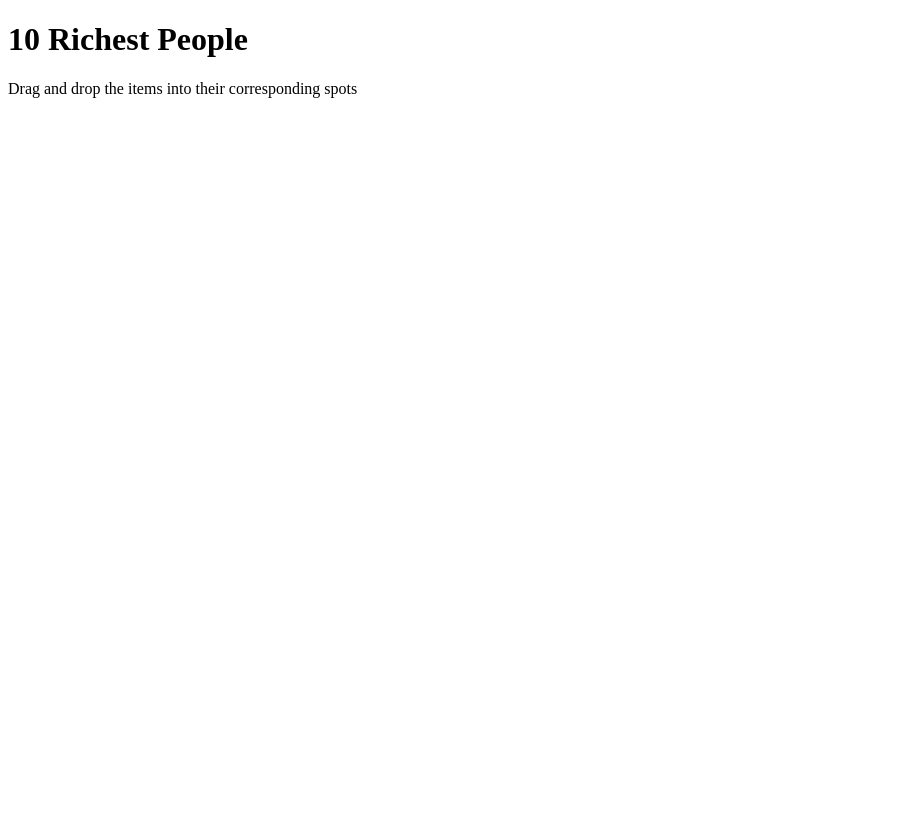
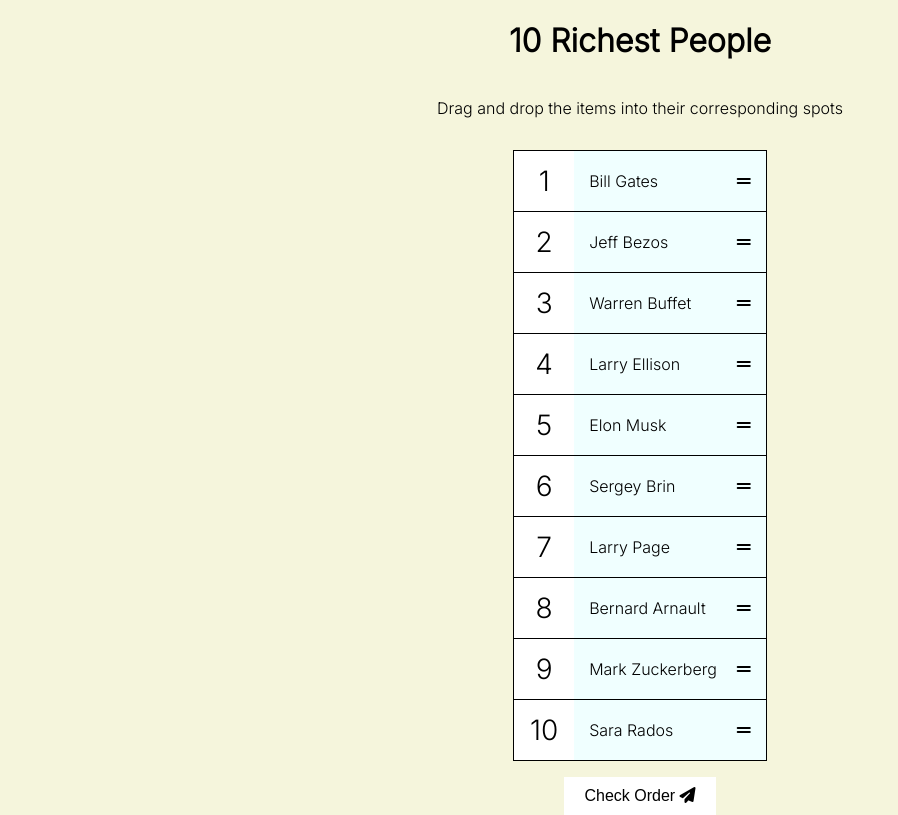
Before and after one commit to sararados/Projects, a plain HTML site: page SortableListApp/index.html in a window 1280 px wide. Shown: the whole page, without its empty margins (0-898 px from the left). Drawn offline with Linux system fonts and the light colour scheme.

Commit message:
SortableListApp is working

```diff
--- a/SortableListApp/index.html
+++ b/SortableListApp/index.html
@@ -5,10 +5,20 @@
     <meta http-equiv="X-UA-Compatible" content="IE=edge" />
     <meta name="viewport" content="width=device-width, initial-scale=1.0" />
     <title>Sortable List App</title>
+    <script
+      src="https://kit.fontawesome.com/7e5b121ca7.js"
+      crossorigin="anonymous"
+    ></script>
+    <link rel="stylesheet" href="style.css"
   </head>
   <body>
     <h1>10 Richest People</h1>
     <p>Drag and drop the items into their corresponding spots</p>
     <ul class="draggable-list" id="draggable-list"></ul>
+    <button class="check-btn" id="check">
+      Check Order
+      <i class="fas fa-paper-plane"></i>
+    </button>
+    <script src="script.js"></script>
   </body>
 </html>
--- a/SortableListApp/script.js
+++ b/SortableListApp/script.js
@@ -0,0 +1,110 @@
+const draggable_list = document.getElementById("draggable-list");
+const check = document.getElementById("check");
+
+const richestPeople =  [ // Array
+    'Jeff Bezos',
+    'Elon Musk',
+    'Bernard Arnault',
+    'Bill Gates',
+    'Mark Zuckerberg',
+    'Warren Buffet',
+    'Larry Ellison',
+    'Larry Page',
+    'Sergey Brin',
+    'Sara Rados'
+];
+
+const listItems = [];
+
+let dragStartIndex; // variable keep track of index of each item
+
+createList ();
+
+function createList() {
+    //copy of the Array, spreadOperator
+    [...richestPeople]
+    .map( a => ({value: a, sort: Math.random()})) // maping trough an object with two values, the name of the person and a random number between zero and one
+    .sort((a,b) => a.sort - b.sort)  //we see a diffrent order everytime we refresh the page
+    .map(a => a.value) // maping it back to the name of the person
+    .forEach((person, index)=> {    // foreach iterates through every item in the Array
+        //console.log(person);
+        const listItem = document.createElement('li');
+
+        listItem.setAttribute('data-index', index);
+
+        listItem.innerHTML = `<span class = 'number'> ${index + 1}</span>
+        <div class = 'draggable' draggable = 'true'>
+        <p class= 'person-name'>${person}</p>
+        <i class="fas fa-grip-lines"></i>
+        </div>`;
+
+        listItems.push(listItem);
+        draggable_list.appendChild(listItem);
+    });
+    addEventListener(); // gets the function
+}
+
+function dragStart() {
+    //console.log('Event: ', 'dragstart');
+    dragStartIndex = +this.closest('li').getAttribute('data-index');
+    console.log(dragStartIndex);
+}
+
+function dragEnter() {
+    //console.log('Event: ', 'dragenter');
+    this.classList.add('over');
+}
+
+function dragLeave() {
+    //console.log('Event: ', 'dragleave');
+    this.classList.remove('over');
+}
+
+function dragOver(e) {
+    //console.log('Event: ', 'dragover');
+    e.preventDefault();
+}
+
+function dragDrop() {
+    //console.log('Event: ', 'drop');
+    const dragEndIndex = +this.getAttribute('data-index');
+    swapItems(dragStartIndex, dragEndIndex);
+    this.classList.remove('over');
+}
+
+function swapItems(fromIndex, toIndex) {
+   const itemOne = listItems[fromIndex].querySelector('.draggable');
+   const itemTwo = listItems[toIndex].querySelector('.draggable');
+
+   listItems[fromIndex].appendChild(itemTwo);
+   listItems[toIndex].appendChild(itemOne);
+}
+
+function checkOrder() {
+    listItems.forEach((listItem, index) => {
+        const personName = listItem.querySelector('.draggable').innerText.trim();
+
+        if(personName !== richestPeople[index]) {
+            listItem.classList.add('wrong');
+        } else {
+            listItem.classList.remove('wrong');
+            listItem.classList.add('right');
+        }
+    })
+}
+
+function addEventListener() {
+    const draggables = document.querySelectorAll('.draggable');
+    const dragListItems = document.querySelectorAll('.draggable-list li'); //select all with the html classname
+    draggables.forEach(draggable => {
+        draggable.addEventListener('dragstart', dragStart);
+    })
+    dragListItems.forEach(item => {
+        item.addEventListener('dragover', dragOver);
+        item.addEventListener('drop', dragDrop);
+        item.addEventListener('dragenter', dragEnter);
+        item.addEventListener('dragleave', dragLeave);
+    })
+}
+
+check.addEventListener("click", checkOrder);
--- a/SortableListApp/style.css
+++ b/SortableListApp/style.css
@@ -0,0 +1,77 @@
+@import url('https://fonts.googleapis.com/css2?family=Inter:wght@300&display=swap');
+
+:root {
+    --border-color: black;     /* env.variables */
+    --background-color: white;
+    --text-color: black;
+}
+* {
+    box-sizing: border-box;
+}
+body {
+    background-color: beige;
+    display: flex;
+    flex-direction: column;
+    align-items: center;
+    justify-content: flex-start;
+    height: 100vh;
+    margin: 0;
+    font-family: 'Inter', sans-serif;
+}
+.draggable-list {
+    border: 1px solid var(--border-color);
+    color: var(--text-color);
+    padding: 0;
+    list-style-type: none;
+}
+.draggable-list li {
+    background-color: azure;
+    display: flex;
+    flex: 1;
+}
+.draggable-list li:not(:last-of-type) {
+    border-bottom:  1px solid var(--border-color);
+}
+.draggable-list .number {
+    background-color: var(--background-color);
+    display: flex;
+    align-items: center;
+    justify-content: center;
+    font-size: 28px;
+    height: 60px;
+    width: 60px;
+}
+.draggable-list li.over .draggable {
+    background-color: cornflowerblue;
+}
+.draggable-list .person-name {
+    margin: 0 20px 0 0;
+}
+.draggable-list li.right .person-name {
+    color:aqua;
+}
+.draggable-list li.wrong .person-name {
+    color:rgb(190, 19, 139);
+}
+.draggable {
+    cursor:pointer;
+    display: flex;
+    align-items: center;
+    justify-content: space-between;
+    padding: 15px;
+    flex: 1;
+}
+.check-btn {
+    background-color: var(--background-color);
+    border: none;
+    color: var (--text-color);
+    font-size: 16px;
+    padding: 10px 20px;
+    cursor: pointer;
+}
+.check-btn:active {
+    transform: scale(0.9);
+}
+.check-btn:focus {
+    outline: none;
+}
```
